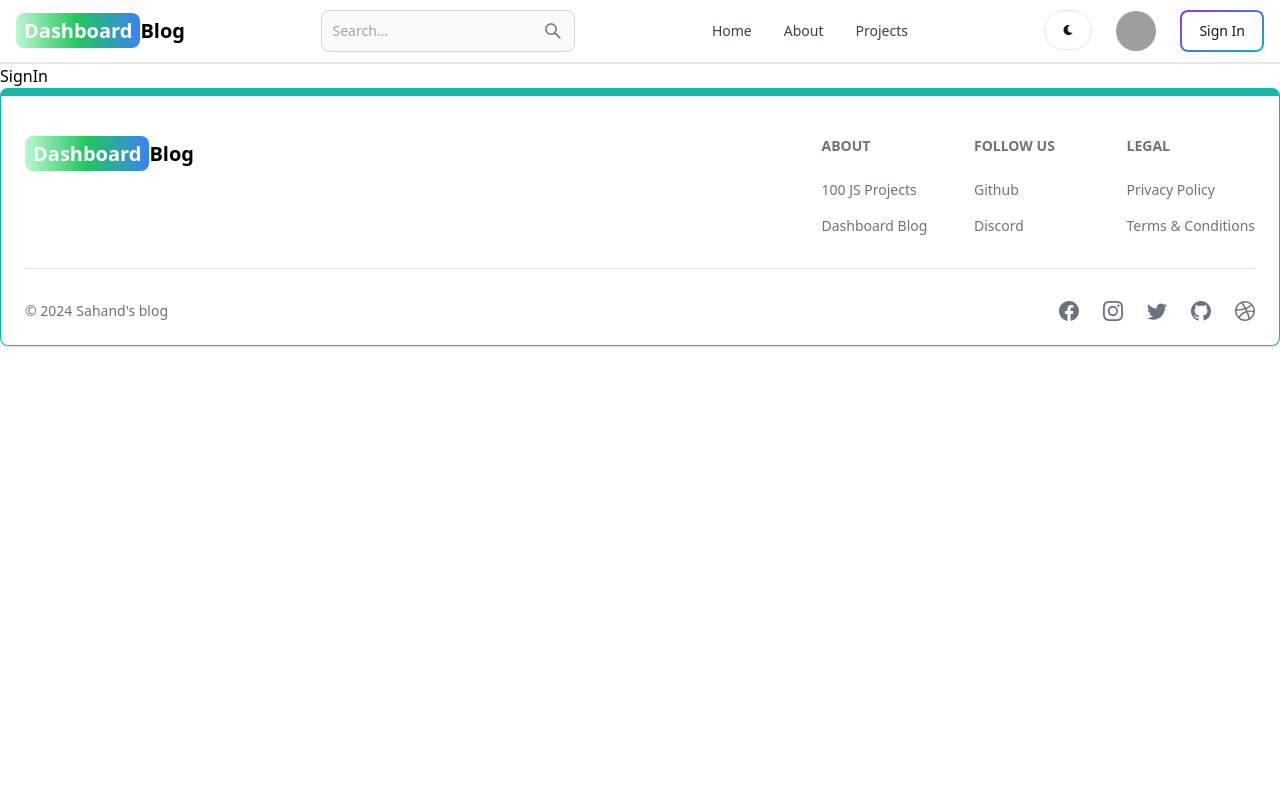
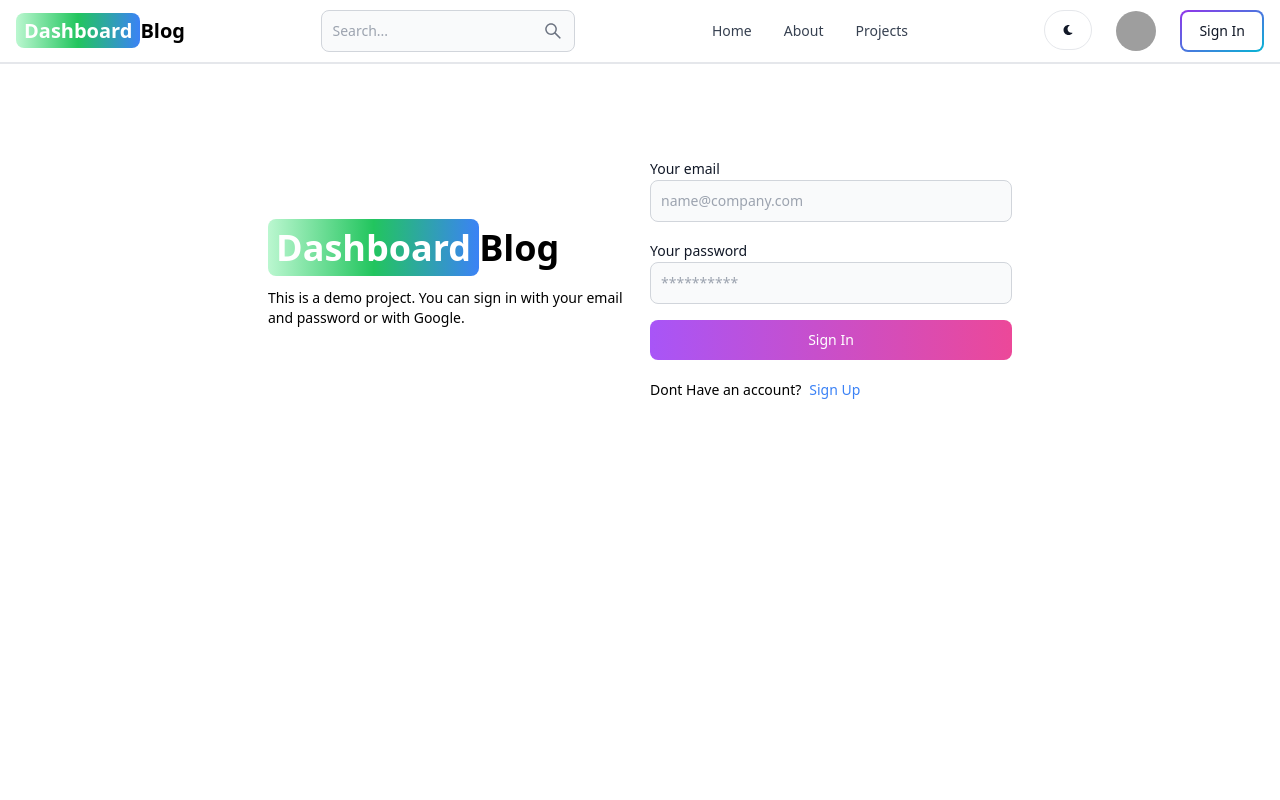
Before and after one commit to Josimar-Victoria/mern-dashboard, a React (Vite) app in the folder frontend/: page /sign-in in a window 1280 px wide. Shown: the top 800 px of the page. Built offline with nearby package versions, Linux system fonts and the light colour scheme; grey boxes are pictures that could not be loaded.

Commit message:
complemen  signin page functionality

```diff
--- a/frontend/src/pages/SignIn.jsx
+++ b/frontend/src/pages/SignIn.jsx
@@ -1,5 +1,147 @@
+import { Alert, Button, Label, Spinner, TextInput } from "flowbite-react";
+import { useState } from "react";
+import { Link, useNavigate } from "react-router-dom";
+
 export default function SignIn() {
+  const [formData, setFormData] = useState({});
+  const [errorMessage, setErrorMessage] = useState(null);
+  const [loading, setLoading] = useState(false);
+  const navigate = useNavigate();
+
+  /**
+   * Maneja los cambios en los campos del formulario.
+   * @param {Event} e - Objeto de evento del cambio.
+   */
+  const handleChange = (e) => {
+    // Actualiza el estado del formulario con el nuevo valor del campo.
+    // Elimina espacios en blanco alrededor del valor.
+    setFormData({ ...formData, [e.target.id]: e.target.value.trim() });
+    //console.log(e.target.value);
+  };
+
+  /**
+   * Maneja el envío del formulario de registro.
+   * @param {Event} e - Objeto de evento del envío del formulario.
+   */
+  const handleSubmit = async (e) => {
+    // Evita el comportamiento predeterminado de envío del formulario.
+    e.preventDefault();
+
+    // Establece el estado de carga a true para mostrar un indicador de carga.
+    setLoading(true);
+
+    // Restablece cualquier mensaje de error previo.
+    setErrorMessage(null);
+
+    // Verifica que todos los campos requeridos estén completos.
+    if (!formData.password || !formData.email) {
+      // Muestra un mensaje de error si algún campo está incompleto.
+      return setErrorMessage("Por favor, completa todos los campos requeridos");
+    }
+
+    try {
+      // Realiza una solicitud al endpoint de registro del servidor.
+      const response = await fetch("/api/auth/signin", {
+        method: "POST",
+        headers: {
+          "Content-Type": "application/json",
+        },
+        // Convierte el estado del formulario a una cadena JSON para enviarlo.
+        body: JSON.stringify(formData),
+      });
+
+      // Parsea la respuesta JSON de la solicitud.
+      const data = await response.json();
+
+      // console.log(data);
+
+      // Verifica el estado de la respuesta.
+      if (response.ok) {
+        // Redirige al usuario al dashboard si el registro es exitoso.
+        navigate("/dashboard");
+      } else {
+        // Establece el mensaje de error si la respuesta no es exitosa.
+        setErrorMessage(data.message);
+      }
+
+      // Establece el mensaje de error si la propiedad 'success' en los datos es falsa.
+      if (data.success === false) {
+        setErrorMessage(data.message);
+      }
+
+      // Establece el estado de carga a false después de completar la solicitud.
+      setLoading(false);
+    } catch (err) {
+      // Maneja errores de la solicitud y establece el mensaje de error correspondiente.
+      console.log(err);
+      setErrorMessage(err.message);
+      setLoading(false);
+    }
+  };
+
   return (
-    <div>SignIn</div>
-  )
+    <div className="min-h-screen mt-20">
+      <div className="flex p-3 max-w-3xl mx-auto flex-col md:flex-row md:items-center gap-5">
+        {/* left */}
+        <div className="flex-1">
+          <Link to="/" className="font-bold dark:text-white text-4xl">
+            <span className="px-2 py-1 bg-gradient-to-r from-green-200 via-green-500 to-blue-500 rounded-lg text-white">
+              Dashboard
+            </span>
+            Blog
+          </Link>
+          <p className="text-sm mt-5">
+            This is a demo project. You can sign in with your email and password
+            or with Google.
+          </p>
+        </div>
+        {/* right */}
+
+        <div className="flex-1">
+          <form className="flex flex-col gap-4" onSubmit={handleSubmit}>
+            <div>
+              <Label value="Your email" />
+              <TextInput
+                type="email"
+                placeholder="name@company.com"
+                id="email"
+                onChange={handleChange}
+              />
+            </div>
+            <div>
+              <Label value="Your password" />
+              <TextInput
+                type="password"
+                placeholder="**********"
+                id="password"
+                onChange={handleChange}
+              />
+            </div>
+            <Button gradientDuoTone="purpleToPink" type="submit" disabled="">
+              {loading ? (
+                <>
+                  <Spinner size="sm" />
+                  <span className="pl-3">Loading...</span>
+                </>
+              ) : (
+                "Sign In"
+              )}
+            </Button>
+            {/* [<OAuth />] */}
+          </form>
+          <div className="flex gap-2 text-sm mt-5">
+            <span>Dont Have an account?</span>
+            <Link to="/sign-up" className="text-blue-500">
+              Sign Up
+            </Link>
+          </div>
+          {errorMessage && (
+            <Alert className="mt-5" color="failure">
+              {errorMessage}
+            </Alert>
+          )}
+        </div>
+      </div>
+    </div>
+  );
 }
```
